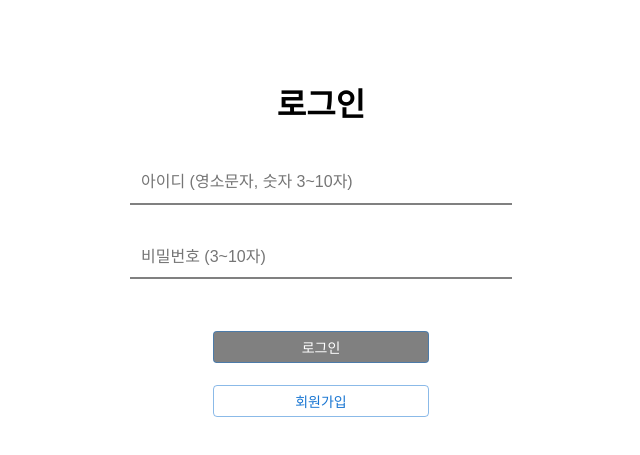
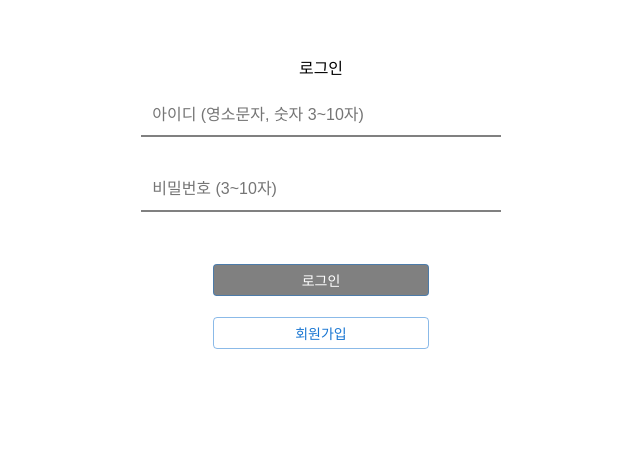
Before and after one commit to Growing-Jiwoo/NumbleDeepDIve, a React (Create React App) app: page / in a window 1280 px wide. Shown: the part 163-618 px from the top of the page, without its empty margins (39-679 px from the left). Built offline with nearby package versions, Linux system fonts and the light colour scheme.

Commit message:
style: index.css 필요 CSS 코드 추가 (#19)

```diff
--- a/src/index.css
+++ b/src/index.css
@@ -1,13 +1,58 @@
-body {
+* {
+  padding: 0;
   margin: 0;
-  font-family: -apple-system, BlinkMacSystemFont, 'Segoe UI', 'Roboto', 'Oxygen',
-    'Ubuntu', 'Cantarell', 'Fira Sans', 'Droid Sans', 'Helvetica Neue',
-    sans-serif;
-  -webkit-font-smoothing: antialiased;
-  -moz-osx-font-smoothing: grayscale;
+  box-sizing: border-box;
 }
 
-code {
-  font-family: source-code-pro, Menlo, Monaco, Consolas, 'Courier New',
-    monospace;
+html,
+body,
+div,
+span,
+h1,
+h2,
+h3,
+h4,
+h5,
+h6,
+p,
+ol,
+ul,
+li,
+form,
+label,
+table,
+tbody,
+tfoot,
+thead,
+tr,
+th,
+td,
+article,
+footer,
+header,
+nav,
+section {
+  margin: 0;
+  padding: 0;
+  border: 0;
+  font-size: 100%;
+  font: inherit;
+  vertical-align: baseline;
 }
+
+footer,
+header,
+nav,
+section {
+  display: block;
+}
+
+ol,
+ul {
+  list-style: none;
+}
+
+table {
+  border-collapse: collapse;
+  border-spacing: 0;
+}
```
